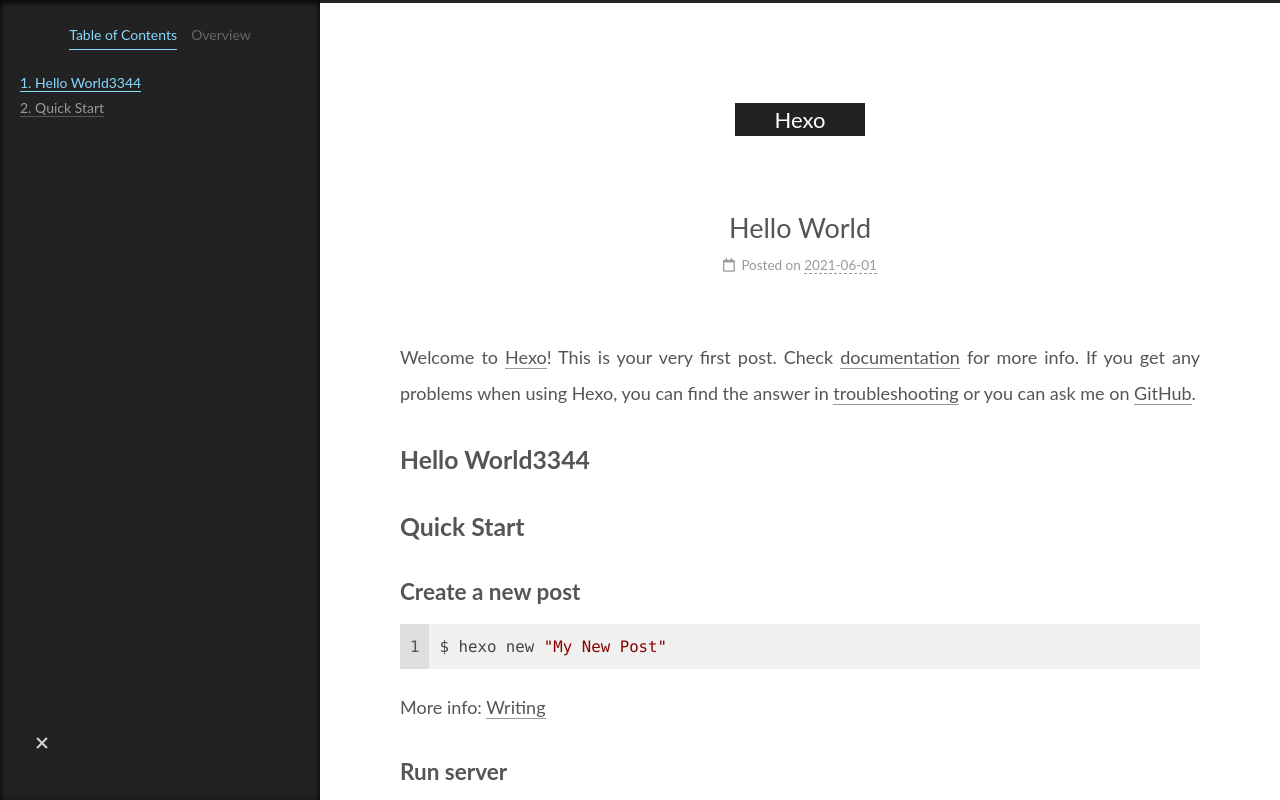
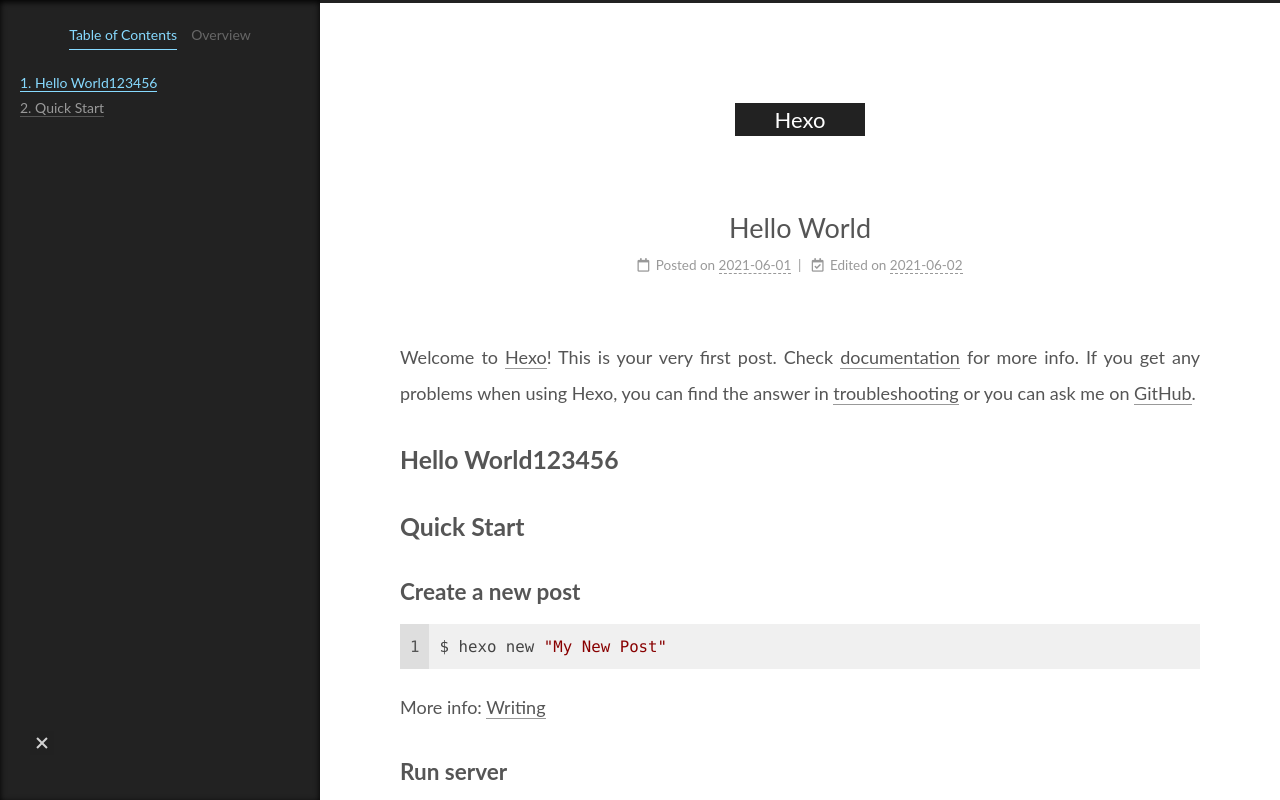
Before and after one commit to xxlstar/xxlstar.github.io, a plain HTML site: page 2021/06/01/hello-world/index.html in a window 1280 px wide. Shown: the top 800 px of the page. Drawn offline with nearby package versions, Linux system fonts and the light colour scheme.

Commit message:
Site updated: 2021-06-02 00:10:29

```diff
--- a/2021/06/01/hello-world/index.html
+++ b/2021/06/01/hello-world/index.html
@@ -28,7 +28,7 @@
 <meta property="og:description" content="Welcome to Hexo! This is your very first post. Check documentation for more info. If you get any problems when using Hexo, you can find the answer in troubleshooting or you can ask me on GitHub. Hello">
 <meta property="og:locale" content="en_US">
 <meta property="article:published_time" content="2021-06-01T12:06:39.572Z">
-<meta property="article:modified_time" content="2021-06-01T15:58:30.986Z">
+<meta property="article:modified_time" content="2021-06-01T16:09:19.366Z">
 <meta property="article:author" content="xxl">
 <meta name="twitter:card" content="summary">
 
@@ -107,7 +107,7 @@
       <div class="sidebar-panel-container">
         <!--noindex-->
         <div class="post-toc-wrap sidebar-panel">
-            <div class="post-toc animated"><ol class="nav"><li class="nav-item nav-level-2"><a class="nav-link" href="#Hello-World3344"><span class="nav-number">1.</span> <span class="nav-text">Hello World3344</span></a></li><li class="nav-item nav-level-2"><a class="nav-link" href="#Quick-Start"><span class="nav-number">2.</span> <span class="nav-text">Quick Start</span></a><ol class="nav-child"><li class="nav-item nav-level-3"><a class="nav-link" href="#Create-a-new-post"><span class="nav-number">2.1.</span> <span class="nav-text">Create a new post</span></a></li><li class="nav-item nav-level-3"><a class="nav-link" href="#Run-server"><span class="nav-number">2.2.</span> <span class="nav-text">Run server</span></a></li><li class="nav-item nav-level-3"><a class="nav-link" href="#Generate-static-files"><span class="nav-number">2.3.</span> <span class="nav-text">Generate static files</span></a></li><li class="nav-item nav-level-3"><a class="nav-link" href="#Deploy-to-remote-sites"><span class="nav-number">2.4.</span> <span class="nav-text">Deploy to remote sites</span></a></li></ol></li></ol></div>
+            <div class="post-toc animated"><ol class="nav"><li class="nav-item nav-level-2"><a class="nav-link" href="#Hello-World123456"><span class="nav-number">1.</span> <span class="nav-text">Hello World123456</span></a></li><li class="nav-item nav-level-2"><a class="nav-link" href="#Quick-Start"><span class="nav-number">2.</span> <span class="nav-text">Quick Start</span></a><ol class="nav-child"><li class="nav-item nav-level-3"><a class="nav-link" href="#Create-a-new-post"><span class="nav-number">2.1.</span> <span class="nav-text">Create a new post</span></a></li><li class="nav-item nav-level-3"><a class="nav-link" href="#Run-server"><span class="nav-number">2.2.</span> <span class="nav-text">Run server</span></a></li><li class="nav-item nav-level-3"><a class="nav-link" href="#Generate-static-files"><span class="nav-number">2.3.</span> <span class="nav-text">Generate static files</span></a></li><li class="nav-item nav-level-3"><a class="nav-link" href="#Deploy-to-remote-sites"><span class="nav-number">2.4.</span> <span class="nav-text">Deploy to remote sites</span></a></li></ol></li></ol></div>
         </div>
         <!--/noindex-->
 
@@ -184,9 +184,15 @@
       </span>
       <span class="post-meta-item-text">Posted on</span>
 
-
-      <time title="Created: 2021-06-01 20:06:39 / Modified: 23:58:30" itemprop="dateCreated datePublished" datetime="2021-06-01T20:06:39+08:00">2021-06-01</time>
+      <time title="Created: 2021-06-01 20:06:39" itemprop="dateCreated datePublished" datetime="2021-06-01T20:06:39+08:00">2021-06-01</time>
     </span>
+      <span class="post-meta-item">
+        <span class="post-meta-item-icon">
+          <i class="far fa-calendar-check"></i>
+        </span>
+        <span class="post-meta-item-text">Edited on</span>
+        <time title="Modified: 2021-06-02 00:09:19" itemprop="dateModified" datetime="2021-06-02T00:09:19+08:00">2021-06-02</time>
+      </span>
 
 
 </div>
@@ -199,7 +205,7 @@
 
     <div class="post-body" itemprop="articleBody">
         <p>Welcome to <a target="_blank" rel="noopener" href="https://hexo.io/">Hexo</a>! This is your very first post. Check <a target="_blank" rel="noopener" href="https://hexo.io/docs/">documentation</a> for more info. If you get any problems when using Hexo, you can find the answer in <a target="_blank" rel="noopener" href="https://hexo.io/docs/troubleshooting.html">troubleshooting</a> or you can ask me on <a target="_blank" rel="noopener" href="https://github.com/hexojs/hexo/issues">GitHub</a>.</p>
-<h2 id="Hello-World3344"><a href="#Hello-World3344" class="headerlink" title="Hello World3344"></a>Hello World3344</h2><h2 id="Quick-Start"><a href="#Quick-Start" class="headerlink" title="Quick Start"></a>Quick Start</h2><h3 id="Create-a-new-post"><a href="#Create-a-new-post" class="headerlink" title="Create a new post"></a>Create a new post</h3><figure class="highlight bash"><table><tr><td class="gutter"><pre><span class="line">1</span><br></pre></td><td class="code"><pre><span class="line">$ hexo new <span class="string">&quot;My New Post&quot;</span></span><br></pre></td></tr></table></figure>
+<h2 id="Hello-World123456"><a href="#Hello-World123456" class="headerlink" title="Hello World123456"></a>Hello World123456</h2><h2 id="Quick-Start"><a href="#Quick-Start" class="headerlink" title="Quick Start"></a>Quick Start</h2><h3 id="Create-a-new-post"><a href="#Create-a-new-post" class="headerlink" title="Create a new post"></a>Create a new post</h3><figure class="highlight bash"><table><tr><td class="gutter"><pre><span class="line">1</span><br></pre></td><td class="code"><pre><span class="line">$ hexo new <span class="string">&quot;My New Post&quot;</span></span><br></pre></td></tr></table></figure>
 
 <p>More info: <a target="_blank" rel="noopener" href="https://hexo.io/docs/writing.html">Writing</a></p>
 <h3 id="Run-server"><a href="#Run-server" class="headerlink" title="Run server"></a>Run server</h3><figure class="highlight bash"><table><tr><td class="gutter"><pre><span class="line">1</span><br></pre></td><td class="code"><pre><span class="line">$ hexo server</span><br></pre></td></tr></table></figure>
```
Also changed, not shown: index.html (+9 -3 lines).
